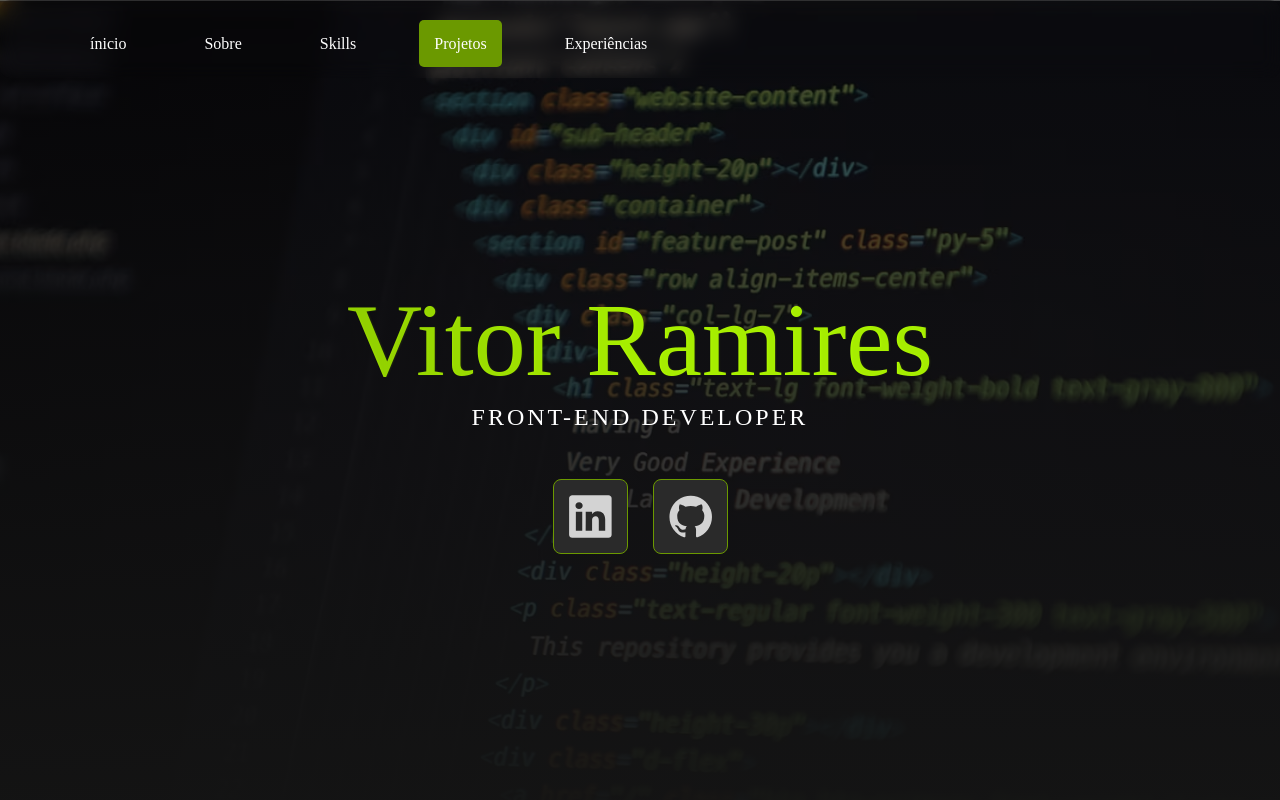
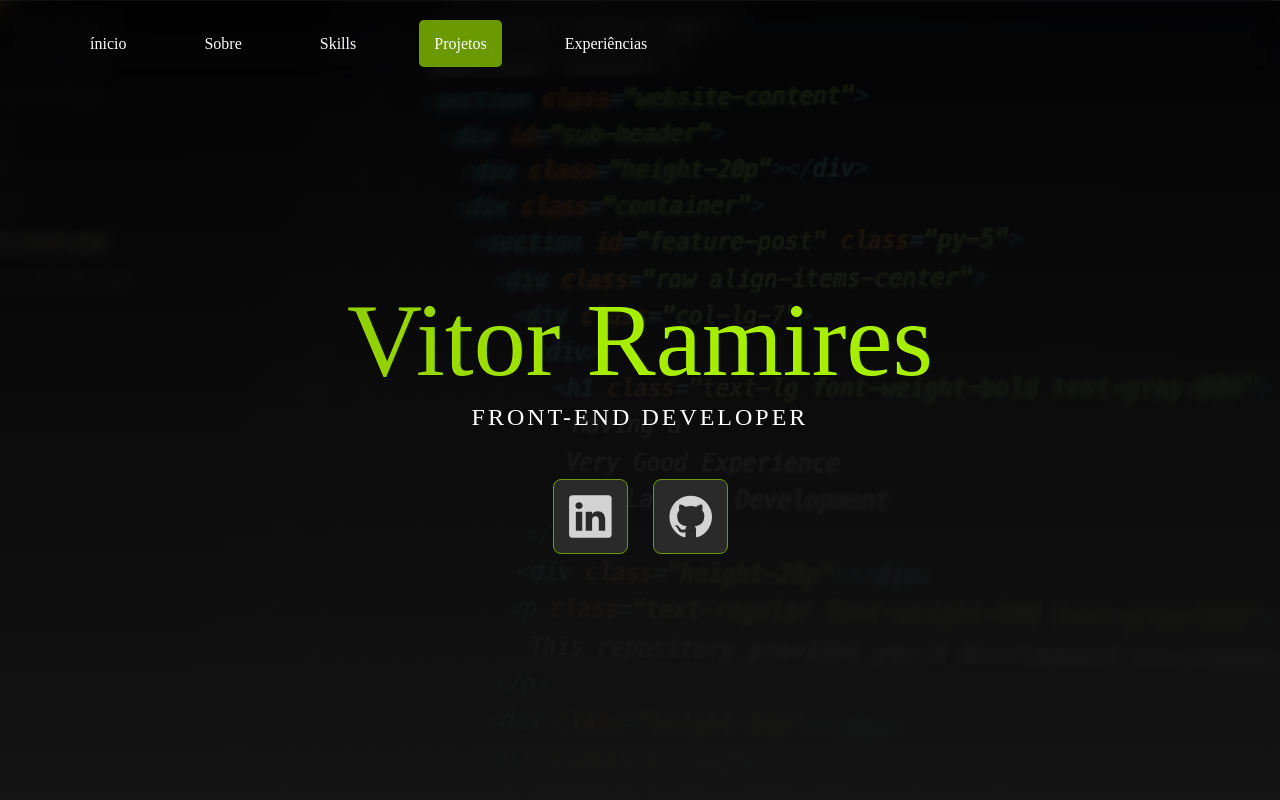
Before and after one commit to VitorRamires/vitor_portifolio, a React (Vite) app: page / in a window 1280 px wide. Shown: the top 800 px of the page. Built offline with nearby package versions, Linux system fonts and the light colour scheme; a web font is replaced by a local one.

Commit message:
fix: minor fix

```diff
--- a/src/styles/banner.css
+++ b/src/styles/banner.css
@@ -17,7 +17,7 @@
   z-index: 1;
   top: 0;
   left: 0;
-  background: linear-gradient(180deg, #000000a6, #141414);
+  background: linear-gradient(180deg, #000000e5, #141414);
 }
 
 .banner-titles {
```
Also changed, not shown: src/assets/images/project2.avif.
